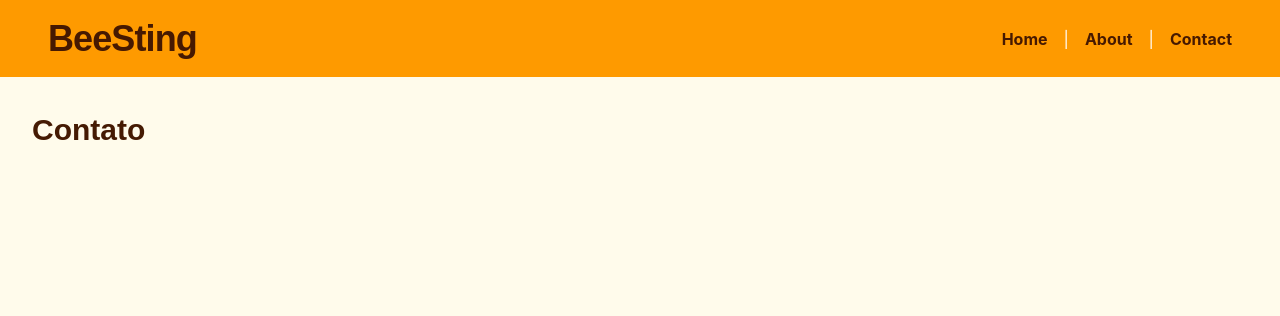
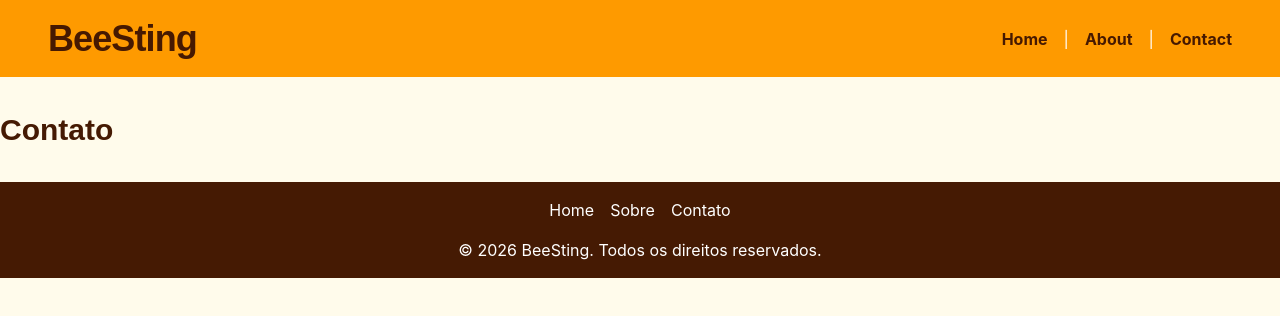
Before and after one commit to Helton-Carlos/chapter, a React (Vite) app in the folder react-full/react-full/: page /contact in a window 1280 px wide. Shown: the top 316 px of the page. Built offline with nearby package versions, Linux system fonts and the light colour scheme.

Commit message:
feat: add footer

```diff
--- a/react-full/react-full/src/App.tsx
+++ b/react-full/react-full/src/App.tsx
@@ -1,8 +1,9 @@
 import { Routes, Route, Link } from 'react-router';
-import {Home} from '@/pages/Home';
-import {About} from '@/pages/About';
-import {Contact} from '@/pages/Contact';
+import { Home } from '@/pages/Home';
+import { About } from '@/pages/About';
+import { Contact } from '@/pages/Contact';
 import { NeHeader } from '@/layout/NeHeader';
+import { NeFooter } from '@/layout/NeFooter';
 
 export default function App() {
   return (
@@ -21,13 +22,15 @@ export default function App() {
         </div>
       } />
 
-    <div className='p-8'>
+      <div className='py-8'>
         <Routes>
           <Route path="/" element={<Home />} />
           <Route path="/about" element={<About />} />
           <Route path="/contact" element={<Contact />} />
         </Routes>
       </div>
+
+      <NeFooter />
     </>
   );
 }
--- /dev/null
+++ b/react-full/react-full/src/layout/NeFooter.tsx
@@ -0,0 +1,18 @@
+export function NeFooter() {
+  const currentYear = new Date().getFullYear();
+
+  return (
+    <div>
+      <footer className='w-full bg-primary-950 text-white px-8 py-4'>
+        <div className='container'>
+          <ul className='flex flex-col md:flex-row gap-4 justify-center'>
+            <li><a href='#' className='hover:underline'>Home</a></li>
+            <li><a href='#' className='hover:underline'>Sobre</a></li>
+            <li><a href='#' className='hover:underline'>Contato</a></li>
+          </ul>
+          <p className='text-center mt-4'>&copy; {currentYear} BeeSting. Todos os direitos reservados.</p>
+        </div>
+      </footer>
+    </div>
+  )
+}
```
Lines whose indentation alone changed are shown as unchanged.
